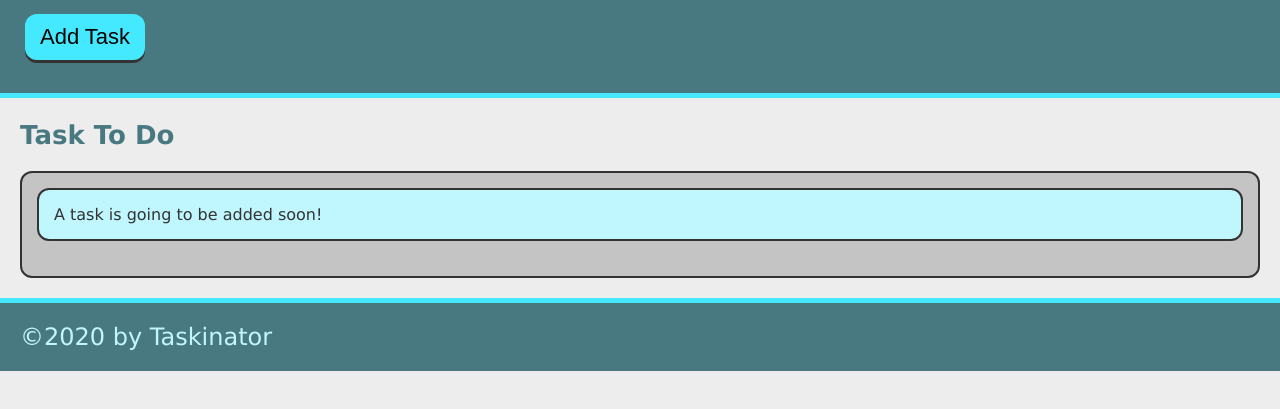
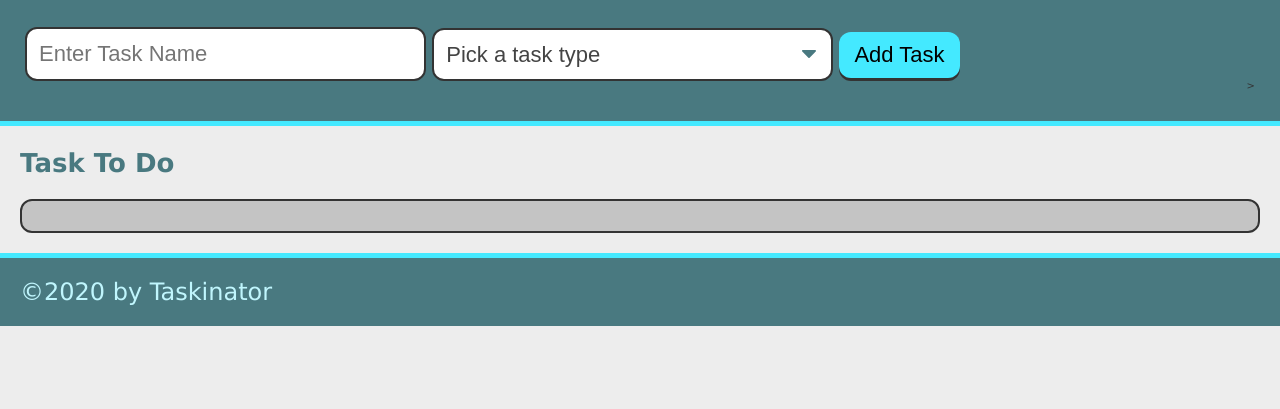
Before and after one commit to Jwbranch4/taskinator, a plain HTML site: page index.html in a window 1280 px wide. Shown: the part 115-524 px from the top of the page. Drawn offline with Linux system fonts and the light colour scheme.

Commit message:
added selection to form

```diff
--- a/index.html
+++ b/index.html
@@ -11,14 +11,28 @@
     <header>
       <h1 class="page-title">Taskinator</h1>
       <p>Click the button below to add a new task!</p>
-      <button class="btn" id="save-task">Add Task</button>
+      <form id="task-form">
+        <div class="form-group">
+          <input type="text" name="task-name" placeholder="Enter Task Name" />
+        </div>
+        <div class="form-group">
+          <select name="task-type" class="select-dropdown">
+            <option value="" disabled selected>Pick a task type</option>
+            <option value="Print">Print</option>
+            <option value="Web">Web</option>
+            <option value="Mobile">Mobile</option>
+          </select>
+        </div>
+        <div class="form-group">
+          <button class="btn" id="save-task" type="submit">Add Task</button>
+        </div>
+        >
+      </form>
     </header>
     <main>
       <section class="task-list-wrapper">
         <h2 class="list-title">Task To Do</h2>
-        <ul class="task-list" id="tasks-to-do">
-          <li class="task-item">A task is going to be added soon!</li>
-        </ul>
+        <ul class="task-list" id="tasks-to-do"></ul>
       </section>
     </main>
     <footer>&copy;2020 by Taskinator</footer>
```
